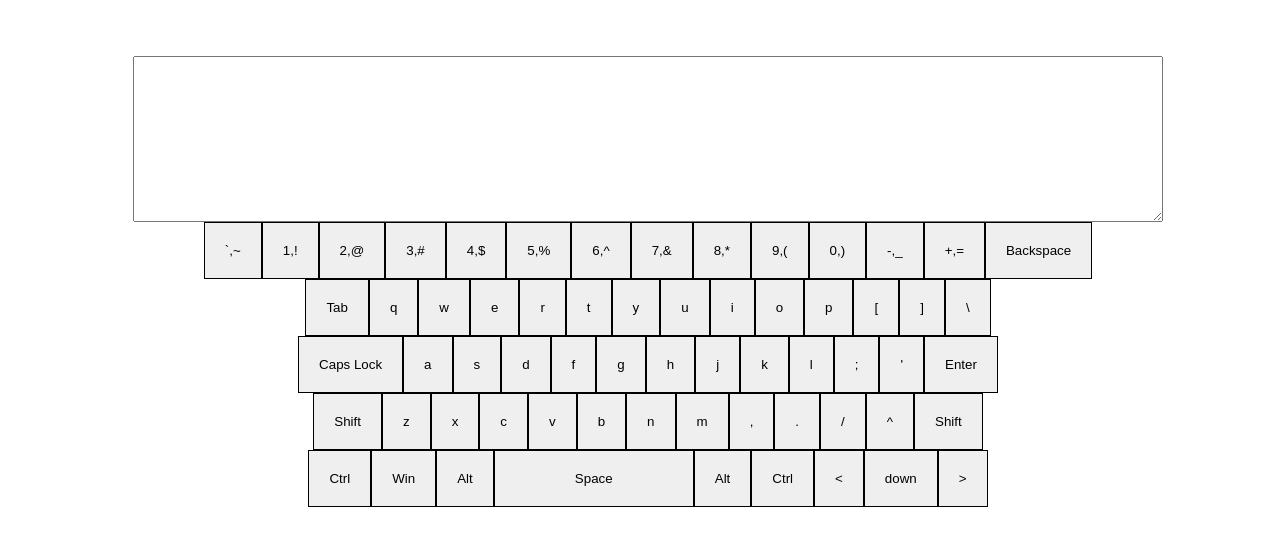
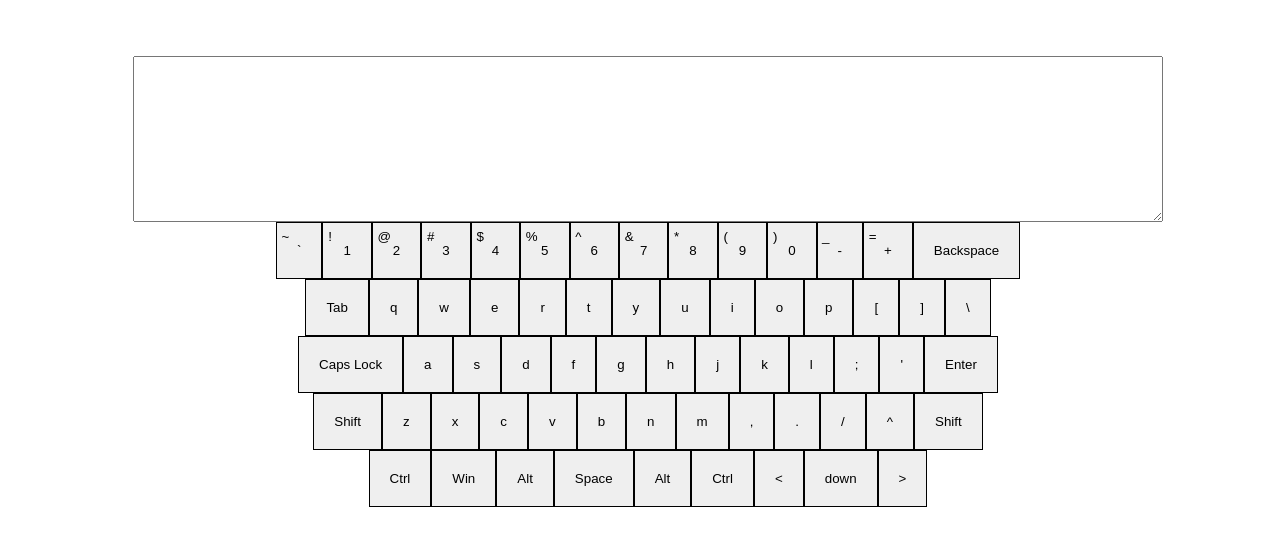
Before and after one commit to FrostyDog/virtual-keyboard, a website with bundled scripts: page index.html in a window 1280 px wide. Built offline with nearby package versions, Linux system fonts and the light colour scheme.

Commit message:
fix:adds main keys imitation

```diff
--- a/modules/keyboard.js
+++ b/modules/keyboard.js
@@ -1,9 +1,10 @@
 export default class Keyboard {
-  constructor(parent, keys) {
+  constructor(parent, keys, textArea) {
+    this.textArea = textArea;
     this.parent = parent;
     this.createKeyboard(keys);
-    this.imitateKeys(this.keyboard)
-    this.typing()
+    this.imitateKeys();
+    this.highlightKeys();
   }
 
   createKeyboard(keys) {
@@ -15,12 +16,23 @@ export default class Keyboard {
       keyboardRow.setAttribute('class', 'keyboard-row');
       element.forEach((el) => {
         const key = document.createElement('button');
-        // if (el.length > 1 && Array.isArray(el)) {
-        //   key.innerText = `${el[0]} ${el[1]}`;
-        // } else {
-        key.innerText = el;
-        key.setAttribute('class', `key ${String(el)}`);
-        // }
+        if (el.length > 1 && Array.isArray(el)) {
+          key.innerText = `${el[0]}`;
+          const secondChar = document.createElement('div');
+          secondChar.innerText = `${el[1]}`;
+          secondChar.setAttribute('class', 'second-char');
+          key.appendChild(secondChar);
+          // key.innerText = el;
+          key.setAttribute('class', 'key');
+          key.setAttribute('data-selector', `key-${String(el[0])}`);
+          key.setAttribute('data-value', `${String(el[0])}`);
+          key.setAttribute('data-up-value', `${String(el[1])}`);
+        } else {
+          key.innerText = el;
+          key.setAttribute('data-value', `${String(el)}`);
+          key.setAttribute('class', 'key');
+          key.setAttribute('data-selector', `key-${String(el)}`);
+        }
         keyboardRow.appendChild(key);
       });
       this.keyboard.appendChild(keyboardRow);
@@ -29,24 +41,27 @@ export default class Keyboard {
   }
 
 
-  typing() {
-    this.textArea = document.getElementById("textarea")
-    this.textAreaValue = ""
-    this.textArea.value = this.textAreaValue
+  typing(inputText = '') {
+    this.textArea = document.getElementById('textarea');
+    this.textArea.value += inputText;
   }
 
-  imitateKeys(object){
-    this.parent.addEventListener("keydown",e => {
-      console.log(e.key)
-      document.querySelector(`.${String(e.key)}`).classList.add("active")
-      // this.textAreaValue += e.key
-      // this.textArea.value = this.textAreaValue
+  highlightKeys() {
+    this.parent.addEventListener('keydown', (e) => {
+      const focusCheck = document.activeElement === this.textArea;
+      document.querySelector(`[data-selector='key-${String(e.key)}']`).classList.add('active');
+      if (!focusCheck) { this.typing(e.key); }
+    });
+    this.parent.addEventListener('keyup', (e) => {
+      document.querySelector(`[data-selector='key-${String(e.key)}']`).classList.remove('active');
+    });
+  }
 
-    })
-    this.parent.addEventListener("keyup",e => {
-      console.log(e.key)
-      document.querySelector(`.${String(e.key)}`).classList.remove("active")
-    })
-
+  imitateKeys() {
+    this.keyboard.addEventListener('click', (e) => {
+      e.target.classList.add('scale-up');
+      this.typing(e.target.dataset.value);
+      setTimeout(() => e.target.classList.remove('scale-up'), 250);
+    });
   }
 }
--- a/modules/textarea.js
+++ b/modules/textarea.js
@@ -5,7 +5,7 @@ export default class Textarea {
 
   create(parent) {
     this.textarea = document.createElement('textarea');
-    this.textarea.setAttribute("id","textarea")
+    this.textarea.setAttribute('id', 'textarea');
     parent.appendChild(this.textarea);
   }
 }
--- a/styles.css
+++ b/styles.css
@@ -16,6 +16,23 @@ textarea {
 .key {
   padding: 20px;
   border: 1px solid black;
+  transition: all 0.25s ease-in;
+  position: relative;
+}
+
+.second-char{
+  position: relative;
+  position: absolute;
+  top: 10%;
+  left: 10%;
+}
+
+.scale-up{
+transform: scale(1.3)
+}
+
+.scale-down{
+  transform: scale(1.3)
 }
 
 .active {
```
